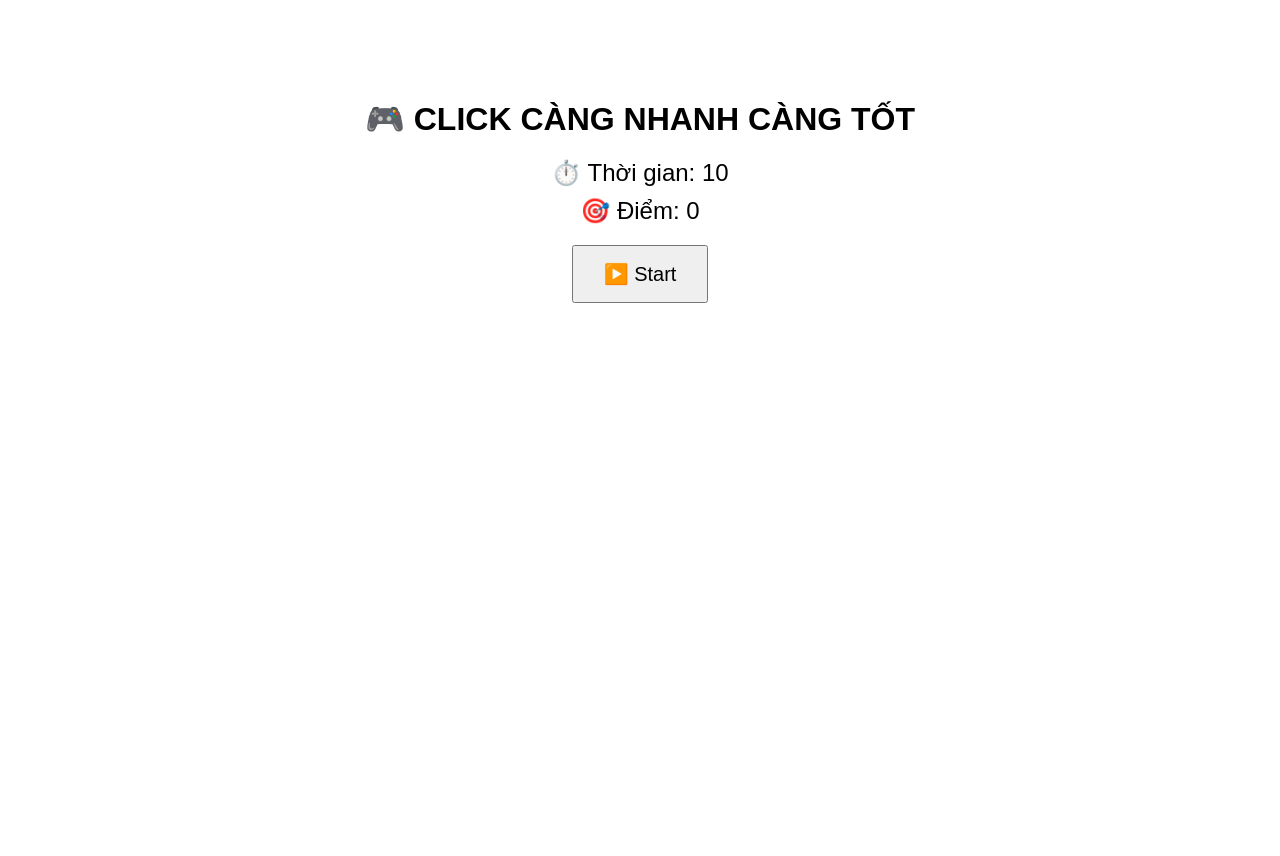
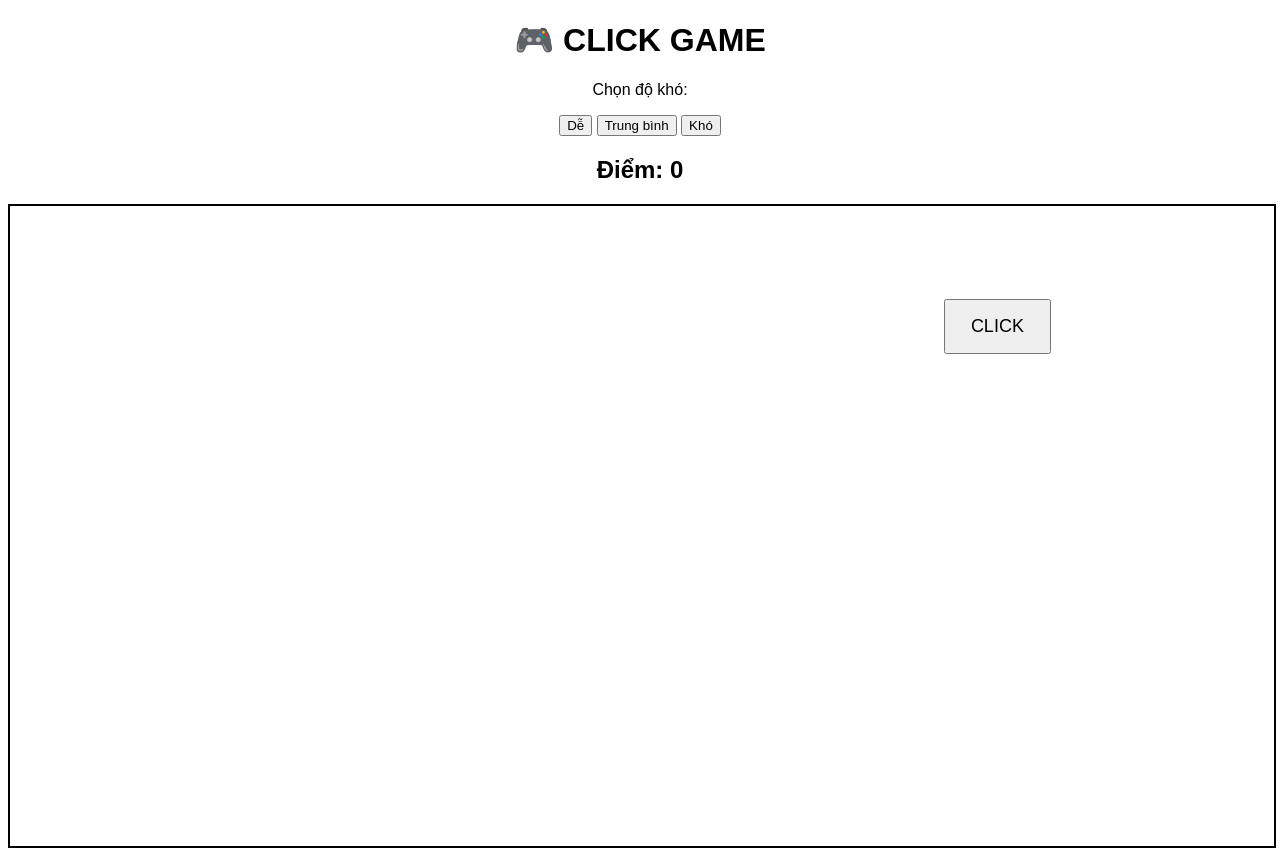
Before and after one commit to danhvipro/click-game-by-danh, a plain HTML site: page index.html in a window 1280 px wide. Before the commit the page ends 800 px from the top, so only its background shows below. Drawn offline with Linux system fonts and the light colour scheme.

Commit message:
Update index.html

```diff
--- a/index.html
+++ b/index.html
@@ -5,77 +5,83 @@
     <title>Click Game</title>
     <style>
         body {
-            font-family: Arial, sans-serif;
+            font-family: Arial;
             text-align: center;
-            margin-top: 100px;
         }
 
-        button {
-            font-size: 20px;
-            padding: 15px 30px;
-            margin: 10px;
-            cursor: pointer;
+        #gameArea {
+            width: 100%;
+            height: 80vh;
+            position: relative;
+            border: 2px solid #000;
+            margin-top: 10px;
         }
 
-        #clickBtn {
-            display: none;
-        }
-
-        #score, #time {
-            font-size: 24px;
-            margin: 10px;
+        #btn {
+            position: absolute;
+            padding: 15px 25px;
+            font-size: 18px;
+            cursor: pointer;
         }
     </style>
 </head>
 <body>
 
-    <h1>🎮 CLICK CÀNG NHANH CÀNG TỐT</h1>
+<h1>🎮 CLICK GAME</h1>
 
-    <div id="time">⏱️ Thời gian: 10</div>
-    <div id="score">🎯 Điểm: 0</div>
+<p>Chọn độ khó:</p>
+<button onclick="setMode(1)">Dễ</button>
+<button onclick="setMode(2)">Trung bình</button>
+<button onclick="setMode(3)">Khó</button>
 
-    <button id="startBtn">▶️ Start</button>
-    <br>
-    <button id="clickBtn">🎯 CLICK</button>
+<h2>Điểm: <span id="score">0</span></h2>
 
-    <script>
-        let score = 0;
-        let timeLeft = 10;
-        let timer;
+<div id="gameArea">
+    <button id="btn" onclick="clickBtn()">CLICK</button>
+</div>
 
-        const scoreEl = document.getElementById("score");
-        const timeEl = document.getElementById("time");
-        const startBtn = document.getElementById("startBtn");
-        const clickBtn = document.getElementById("clickBtn");
+<script>
+    let score = 0;
+    let mode = 1;
+    let autoMove = null;
 
-        startBtn.onclick = function () {
-            score = 0;
-            timeLeft = 10;
+    const btn = document.getElementById("btn");
+    const gameArea = document.getElementById("gameArea");
 
-            scoreEl.textContent = "🎯 Điểm: 0";
-            timeEl.textContent = "⏱️ Thời gian: 10";
+    function randomPosition() {
+        const maxX = gameArea.clientWidth - btn.offsetWidth;
+        const maxY = gameArea.clientHeight - btn.offsetHeight;
 
-            startBtn.style.display = "none";
-            clickBtn.style.display = "inline-block";
+        btn.style.left = Math.random() * maxX + "px";
+        btn.style.top = Math.random() * maxY + "px";
+    }
 
-            timer = setInterval(function () {
-                timeLeft--;
-                timeEl.textContent = "⏱️ Thời gian: " + timeLeft;
+    function setMode(m) {
+        mode = m;
+        score = 0;
+        document.getElementById("score").innerText = score;
 
-                if (timeLeft === 0) {
-                    clearInterval(timer);
-                    clickBtn.style.display = "none";
-                    startBtn.style.display = "inline-block";
-                    alert("⏰ Hết giờ! Điểm của bạn: " + score);
-                }
-            }, 1000);
-        };
+        clearInterval(autoMove);
 
-        clickBtn.onclick = function () {
-            score++;
-            scoreEl.textContent = "🎯 Điểm: " + score;
-        };
-    </script>
+        randomPosition();
+
+        if (mode === 3) {
+            autoMove = setInterval(randomPosition, 1000);
+        }
+    }
+
+    function clickBtn() {
+        score++;
+        document.getElementById("score").innerText = score;
+
+        if (mode === 2) {
+            randomPosition();
+        }
+    }
+
+    // vị trí ban đầu
+    randomPosition();
+</script>
 
 </body>
 </html>
```
